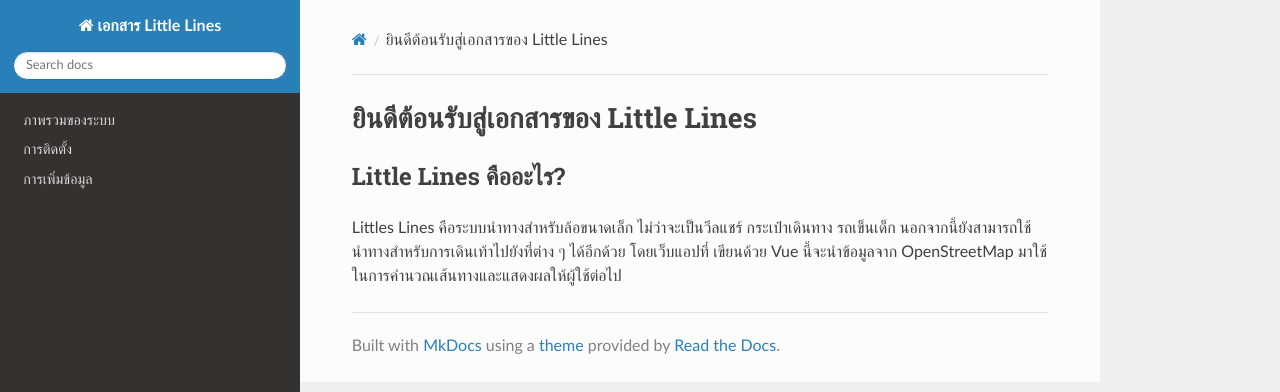
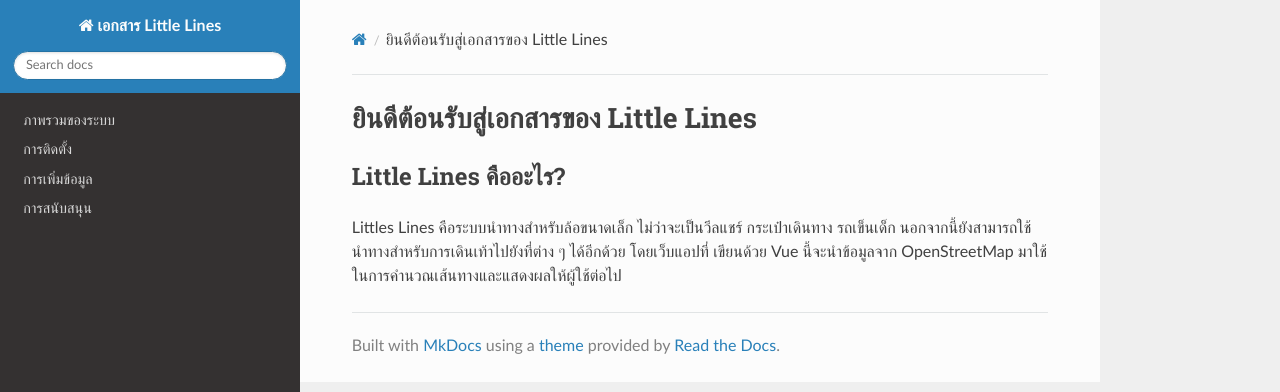
Before and after one commit to wonderful-mobile/docs, an MkDocs documentation site: the page built from docs/index.md, in a window 1280 px wide. Shown: the top 392 px of the page. Built offline with MkDocs 1.6.1, drawn with Linux system fonts in a browser that asks for light colours; nearby versions of some CDN libraries.

Commit message:
Add empty support page

```diff
--- a/mkdocs.yml
+++ b/mkdocs.yml
@@ -6,3 +6,4 @@ nav:
   - ภาพรวมของระบบ: overview.md
   - การติดตั้ง: installation.md
   - การเพิ่มข้อมูล: osm-contrib.md
+  - การสนับสนุน: support.md
```
Also changed, not shown: docs/support.md (added).
